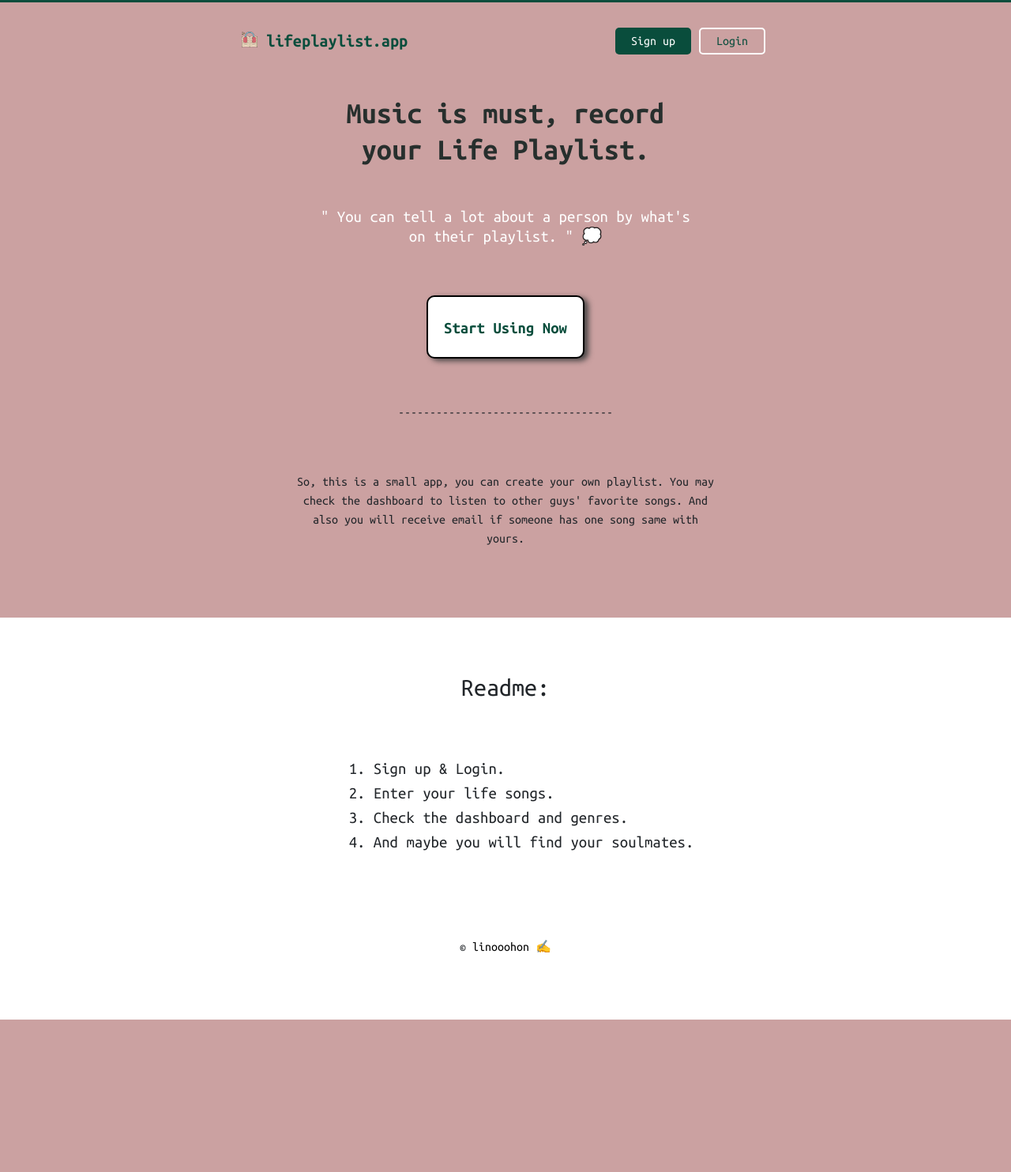
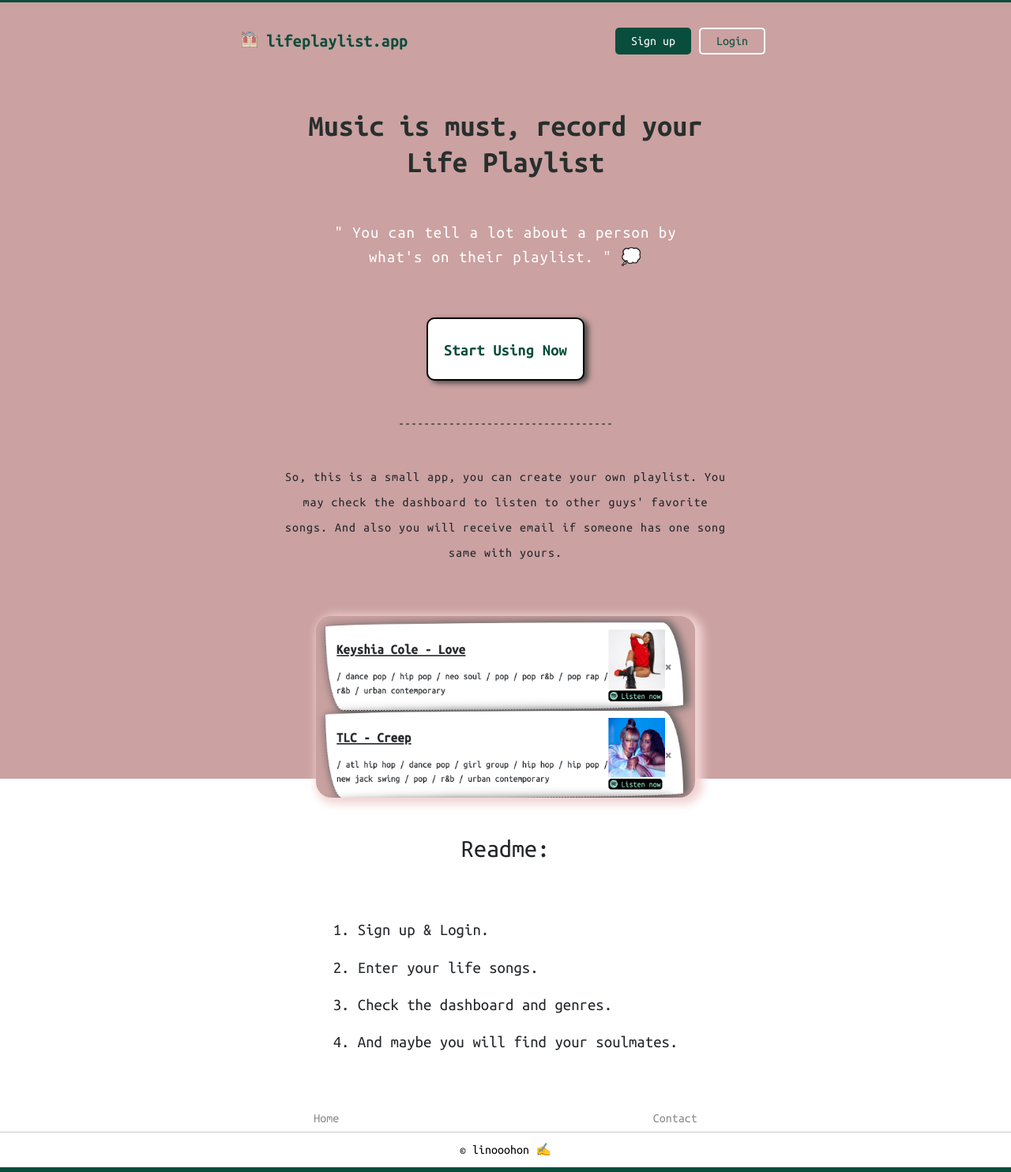
Before and after one commit to linooohon/Life-Playlist, a Flask app: page / in a window 1280 px wide. Shown: the whole page at 79% size. Before the commit the page ends 1291 px from the top, so only its background shows below. Run offline with Flask 2, Linux system fonts and the light colour scheme; parts of the project's set-up code (start-up, migrations or seed data) failed here and were passed over.

Commit message:
fix style

```diff
--- a/app/static/index.css
+++ b/app/static/index.css
@@ -5,12 +5,13 @@ h1 {
 }
 
 p {
-    margin-top: 1.5rem;
+    /* margin-top: 1.5rem; */
 }
 
 html, body {
     /* background-color:rgb(232, 199, 185); */
     font-family: 'Ubuntu Mono', monospace;
+    border-bottom: 3px solid #094d3c;
 }
 
 #custom-navbar .custom-menu-nav-item {
@@ -37,15 +38,14 @@ input:focus {
     background-color: #cba1a1;
     border-radius: 5%;
     border: 2px solid #ebeaea;
-    margin-top: 2rem;
+    margin-top: 4rem;
+    position: relative;
+    bottom: 40px;
 }
 
 
 #signup_login_button:hover {
     background-color: #f7afaf;
-    border-radius: 5%;
-    border: 2px solid #edecec;
-    margin-top: 2rem;
 }
 
 #custom-navbar {
@@ -100,6 +100,10 @@ input:focus {
     border-radius: 10px;
     margin-top: 10px;
     margin-left: 15px;
+}
+
+.dashboard-li p{
+    margin-top: 20px;
 }
 
 .dashboard-li .artistsong_image{
@@ -169,19 +173,61 @@ input:focus {
     height: 3rem;
 }
 
+
+/* navbar + container */
+.wrapper {
+    background-color: #cba1a1;
+    /* background-color: #f3a1a1; */
+    /* background-color: #E7C7B9; */
+    /* padding-bottom: 3rem; */
+    border-top: 3px solid #094d3c;
+}
+
+.container {
+    padding: 1rem 0;
+}
+
 /* Footer */
 .footer {
     display: flex;
+    flex-direction: column;
     justify-content: center;
-    margin: 4rem 0;
+    margin: 3rem 0 0 0;
 }
 
-.footer a {
-    color: #000000;
+.footer .footer_nav {
+    display: flex;
+    justify-content: space-evenly;
+    border-bottom: 1px solid rgb(201, 200, 200);
+    padding: 5px 0;
 }
 
-.footer a:hover {
-    color: #e95454;
+.footer .footer_nav a{
+    color:rgb(138, 137, 137);
+    text-decoration: none;
+}
+
+.footer .footer_nav a:hover {
+    color:#e95454;
+}
+
+.footer .creator {
+    display: flex;
+    justify-content: center;
+    padding: 10px 0;
+}
+
+.footer .creator p a{
+    color: #000;
+    text-decoration: none;
+}
+
+.footer .creator p a:hover {
+    color:#e95454;
+}
+
+.footer .creator p{
+    margin-bottom: 0;
 }
 
 
--- a/app/static/intro.css
+++ b/app/static/intro.css
@@ -2,13 +2,15 @@
     font-size: 1.8rem;
     font-weight: 800;
     color: #272f2d;
-    padding: 1.3rem 0;
+    padding: 1.3rem 1px;
 }
 
 .intro_slogan {
     font-size: 0.8rem;
     color: #fff;
     padding: 1.3rem 0;
+    letter-spacing: 1px;
+    line-height: 1.5;
 }
 
 .startusing_div {
@@ -82,6 +84,27 @@
     font-size: 0.85rem;
 }
 
+.intro_description_p {
+    letter-spacing: 1px;
+    line-height: 2;
+    margin-bottom: 0;
+}
+
+.intro_pic1_div {
+    /* position: relative; */
+    display: flex;
+    justify-content: center;
+}
+
+.intro_pic1 {
+    position: relative;
+    bottom: -40px;
+    border-radius: 20px;
+    box-shadow: 5px 3px 12px 5px rgb(241, 211, 211);
+    width: 280px;
+    height: 130px;
+}
+
 @media (min-width: 568px) {
     .intro_title {
         font-size: 2rem;
@@ -99,6 +122,12 @@
 
     .intro_readme .intro_readmepointdiv_li {
         font-size: 1.3rem;
+    }
+
+    .intro_pic1 {
+        width: 480px;
+        height: 230px;
+        /* bottom: -120px; */
     }
 }
 
--- a/app/static/not_login.css
+++ b/app/static/not_login.css
@@ -58,20 +58,6 @@
     bottom: 3px;
 }
 
-
-/* navbar + container */
-.wrapper {
-    background-color: #cba1a1;
-    /* background-color: #f3a1a1; */
-    /* background-color: #E7C7B9; */
-    padding-bottom: 3rem;
-    border-top: 3px solid #094d3c;
-}
-
-.container {
-    /* padding: 1rem 0;     */
-}
-
 @media (min-width: 568px) {
     .notlogin_navbar {
         width: 600px;
--- a/app/static/playlist.css
+++ b/app/static/playlist.css
@@ -47,6 +47,7 @@
 .artist_song {
     font-weight: 700;
     text-decoration: underline;
+    margin-top: 15px;
 }
 
 @media (min-width: 321px) {
--- a/app/templates/base.html
+++ b/app/templates/base.html
@@ -127,7 +127,13 @@
     </div>
 
     <div class="footer">
+        <div class="footer_nav">
+            <a href="/">Home</a>
+            <a href="mailto:lifeplaylistsmtp@gmail.com">Contact</a>
+        </div>
+        <div class="creator">
             <p>&copy; <a href="https://linooohon.com/" target=_black>linooohon</a> ✍️</p>
+        </div>
     </div>
 
     <script src="https://code.jquery.com/jquery-3.5.1.slim.min.js"
--- a/app/templates/intro.html
+++ b/app/templates/intro.html
@@ -2,14 +2,14 @@
 
 
 {% block content %}
-<h1 align="center" class="intro_title">Music is must, record your Life Playlist.</h1>
+<h1 align="center" class="intro_title">Music is must, record your Life Playlist</h1>
 <h3 align="center" class="intro_slogan">" You can tell a lot about a person by what's on their playlist. " 💭</h3>
 {% if not user.is_authenticated %}
 <div align="center" class="startusing_div">
     <button class="startusing_button"><a href="/sign-up" class="startusing_a">Start Using Now</a></button>
 </div>
 {% endif %}
-<p align="center">----------------------------------</p>
+<p align="center" style="margin-top:10px;">----------------------------------</p>
 <div align="center" class="intro_description_div">
     <p class="intro_description_p">
         So, this is a small app, you can create your own playlist.
@@ -18,6 +18,9 @@
     </p>
 </div>
 
+<div class="intro_pic1_div">
+    <img src="/static/intro_pic1.png" alt="lifeplaylist.app" class="intro_pic1">
+</div>
 
 <!-- <div class="intro_readme">
     <ul>
@@ -34,12 +37,12 @@
 <div class="intro_readme">
     <div class="intro_readmediv">Readme:</div>
     <div class="intro_readmepointdiv">
-        <ul>
-            <li class="intro_readmepointdiv_li">1. Sign up & Login.</li>
-            <li class="intro_readmepointdiv_li">2. Enter your life songs.</li>
-            <li class="intro_readmepointdiv_li">3. Check the dashboard and genres.</li>
-            <li class="intro_readmepointdiv_li">4. And maybe you will find your soulmates.</li>
-        </ul>
+        <div>
+            <p class="intro_readmepointdiv_li">1. Sign up & Login.</p>
+            <p class="intro_readmepointdiv_li">2. Enter your life songs.</p>
+            <p class="intro_readmepointdiv_li">3. Check the dashboard and genres.</p>
+            <p class="intro_readmepointdiv_li">4. And maybe you will find your soulmates.</p>
+        </div>
     </div>
 </div>
 {% endblock %}
```
Also changed, not shown: app/templates/login.html (+14 -0 lines), app/templates/sign_up.html (+14 -0 lines), app/static/intro_pic1.png (added). Lines whose indentation alone changed are shown as unchanged.
